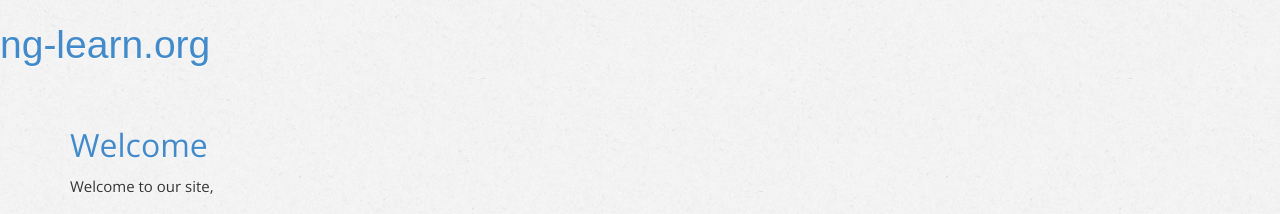
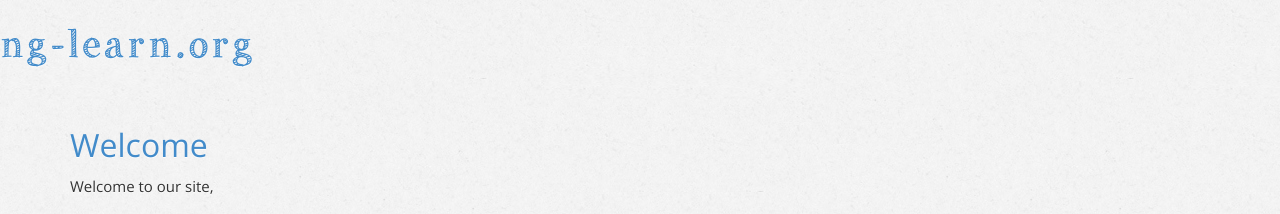
Before and after one commit to ng-learn-org/ng-learn-org.github.io, a Jekyll site: the page built from index.html, in a window 1280 px wide. Shown: the top 214 px of the page. Built offline with Jekyll 4.4.1, drawn with Linux system fonts in a browser that asks for light colours; some web fonts are replaced; Markdown is read by kramdown in place of the engine named in the settings; the list of posts is cut into pages by our own code; comment, search, counter and statistics services are not loaded.

Commit message:
correct location problem

```diff
--- a/css/main.css
+++ b/css/main.css
@@ -1,6 +1,6 @@
 @font-face {
   font-family: "Handy George";
-  src: url("fonts/handy_george.woff") format("woff");
+  src: url("/fonts/handy_george.woff") format("woff");
 }
 
 .brand {
```
